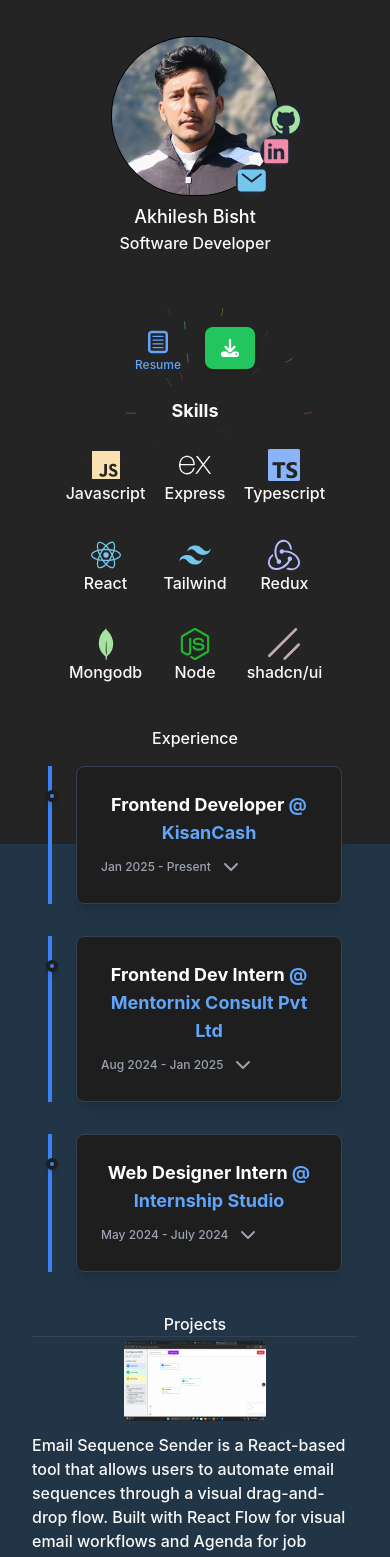
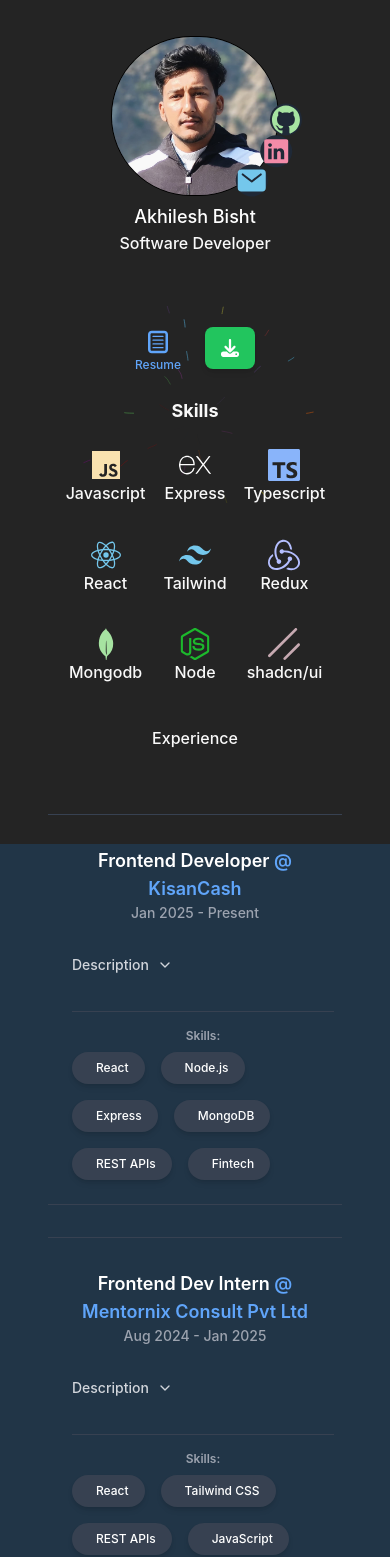
Before and after one commit to akhilesh-bisht/Portfolio-, a React (Vite) app: page / in a window 390 px wide. Shown: the top 1557 px of the page. Built offline with nearby package versions, Linux system fonts and the light colour scheme.

Commit message:
refactor: update Experience component for improved responsiveness and structure

```diff
--- a/src/components/Experience/Experience.tsx
+++ b/src/components/Experience/Experience.tsx
@@ -1,10 +1,12 @@
-import React, { useRef, useEffect, useState } from "react";
-import gsap from "gsap";
-import { ChevronDown } from "lucide-react";
+import React, { useState } from "react";
+import { ChevronDown } from "lucide-react"; // To use a chevron down for collapsing/expanding
+import { FaReact, FaNodeJs, FaCss3Alt } from "react-icons/fa"; // Example icons for skills
 
 interface Skill {
   name: string;
-  icon: React.ReactNode;
+  logo: React.ReactNode;
+  mobileLogo: React.ReactNode;
+  color: string;
 }
 
 interface Experience {
@@ -12,112 +14,80 @@ interface Experience {
   role: string;
   duration: string;
   description: string[];
-  skills?: Skill[];
+  skills: Skill[];
 }
 
 interface ExperienceProps {
   experience: Experience;
+  width: number; // This is for checking the screen width for responsive icons
 }
 
-const Experience: React.FC<ExperienceProps> = ({ experience }) => {
-  const cardRef = useRef<HTMLDivElement>(null);
-  const dotRef = useRef<HTMLDivElement>(null);
-  const contentRef = useRef<HTMLDivElement>(null);
-  const [isOpen, setIsOpen] = useState(false);
-
-  useEffect(() => {
-    gsap.set([cardRef.current, dotRef.current], {
-      opacity: 0,
-      y: 50,
-    });
-
-    if (cardRef.current && dotRef.current) {
-      gsap.to([cardRef.current, dotRef.current], {
-        opacity: 1,
-        y: 0,
-        duration: 0.6,
-        ease: "power3.out",
-      });
-    }
-  }, []);
-
-  useEffect(() => {
-    if (contentRef.current) {
-      gsap.to(contentRef.current, {
-        height: isOpen ? "auto" : 0,
-        opacity: isOpen ? 1 : 0,
-        duration: 0.3,
-        ease: "power2.out",
-      });
-    }
-  }, [isOpen]);
+const Experience: React.FC<ExperienceProps> = ({ experience, width }) => {
+  const [isOpen, setIsOpen] = useState(false); // To handle expanding/collapsing the description
 
   return (
-    <div className="relative pl-6 md:pl-10 border-l-4 border-blue-500 mx-auto max-w-full md:max-w-2xl">
-      {/* Timeline Dot */}
-      <div
-        ref={dotRef}
-        className="absolute left-0 top-6 w-3 h-3 md:w-4 md:h-4 bg-blue-500 border-4 border-[#1e1e1e] rounded-full shadow-md transform -translate-x-1/2"
-      />
-
-      {/* Experience Card */}
-      <div
-        ref={cardRef}
-        className="bg-[#1e1e1e] shadow-lg rounded-lg p-4 md:p-6 mb-6 border border-gray-700 transition-all hover:shadow-2xl"
-      >
-        {/* Header Section */}
-        <div
-          className="flex flex-col md:flex-row justify-between items-start md:items-center cursor-pointer p-2 rounded-lg hover:bg-gray-800 transition"
-          onClick={() => setIsOpen(!isOpen)}
-        >
-          <div>
-            <h3 className="text-lg md:text-xl font-bold text-white">
-              {experience.role}
-              <span className="text-blue-400"> @ {experience.company}</span>
+    <div className="flex flex-col md:flex-row justify-between items-start w-full border-t border-gray-700 border-b py-6 px-4 space-y-6 md:space-y-0">
+      {/* Left Section: Company and Role */}
+      <div className="w-full md:w-1/3 p-2">
+        <div className="flex flex-col">
+          <h3 className="text-lg font-semibold text-white">
+            {experience.role}{" "}
+            <span className="text-blue-400">@ {experience.company}</span>
           </h3>
-          </div>
-          <div className="flex items-center space-x-2 mt-2 md:mt-0">
-            <p className="text-xs md:text-sm text-gray-400">
-              {experience.duration}
-            </p>
-            <ChevronDown
-              className={`text-gray-400 transition-transform ${
-                isOpen ? "rotate-180" : ""
-              }`}
-            />
+          <p className="text-sm text-gray-400">{experience.duration}</p>
         </div>
       </div>
 
-        {/* Collapsible Content */}
+      {/* Right Section: Description and Skills */}
+      <div className="w-full md:w-2/3 flex flex-col items-start justify-start m-2">
+        {/* Description Toggle Button */}
         <div
-          ref={contentRef}
-          className="overflow-hidden h-0 transition-all duration-300"
+          className="cursor-pointer flex items-center text-gray-300 hover:text-white"
+          onClick={() => setIsOpen(!isOpen)}
         >
-          <ul className="space-y-2 md:space-y-3 text-gray-300 pt-3 md:pt-4 text-sm md:text-base">
-            {experience.description.map((point, index) => (
-              <li
-                key={index}
-                className="flex items-start before:content-['•'] before:text-blue-400 before:mr-2 md:before:mr-3"
+          <p className="mr-2 text-sm">Description</p>
+          <ChevronDown
+            className={`transition-transform cursor-pointer ${
+              isOpen ? "rotate-180" : ""
+            }`}
+            size={16}
+          />
+        </div>
+
+        {/* Collapsible Description */}
+        <div
+          className={`mt-3 text-gray-300 list-disc list-inside space-y-2 text-sm transition-all duration-300 ease-in-out ${
+            isOpen
+              ? "max-h-screen opacity-100"
+              : "max-h-0 opacity-0 overflow-hidden"
+          }`}
         >
-                {point}
-              </li>
-            ))}
+          {isOpen && (
+            <ul className="space-y-2">
+              {experience.description.map(
+                (point, index) => (
+                  console.log(point), (<li key={index}>{point}</li>)
+                )
+              )}
             </ul>
+          )}
+        </div>
 
         {/* Skills Section */}
-          {experience.skills && (
-            <div className="mt-4 md:mt-6 pt-3 md:pt-4 border-t border-gray-700">
-              <h4 className="text-xs md:text-sm font-semibold text-gray-400 mb-2 md:mb-3">
+        {experience.skills.length > 0 && (
+          <div className="mt-6 border-t border-gray-700 pt-4">
+            <h4 className="text-xs font-semibold text-gray-400 mb-2">
               Skills:
             </h4>
-              <div className="flex flex-wrap gap-2">
+            <div className="flex flex-wrap gap-4">
               {experience.skills.map((skill, index) => (
                 <div
                   key={index}
-                    className="flex items-center px-2 md:px-3 py-1 rounded-full bg-gray-700 text-white text-xs md:text-sm shadow-md hover:bg-gray-600 transition"
+                  className="flex items-center px-4 py-2 rounded-full bg-gray-700 text-white text-xs shadow-md hover:bg-gray-600 transition"
+                  style={{ color: skill.color }}
                 >
-                    {skill.icon}
-                    <span className="ml-1 md:ml-2">{skill.name}</span>
+                  {width > 800 ? skill.logo : skill.mobileLogo}
+                  <span className="ml-2">{skill.name}</span>
                 </div>
               ))}
             </div>
@@ -125,7 +95,6 @@ const Experience: React.FC<ExperienceProps> = ({ experience }) => {
         )}
       </div>
     </div>
-    </div>
   );
 };
 
--- a/src/components/Experience/ExperienceSection.tsx
+++ b/src/components/Experience/ExperienceSection.tsx
@@ -1,6 +1,6 @@
 import React from "react";
 import Experience from "./Experience";
-import { FaReact, FaNodeJs, FaCss3Alt, FaFigma, FaJs } from "react-icons/fa"; // Added FaJs for JavaScript
+import { FaReact, FaNodeJs, FaCss3Alt, FaFigma, FaJs } from "react-icons/fa"; // Icons for skills
 
 const experiences = [
   {
@@ -62,8 +62,7 @@ const experiences = [
 
 const ExperienceSection: React.FC = () => {
   return (
-    <div className="w-full flex flex-col items-center justify-center text-center md:text-left">
-      {/* <h2 className="text-3xl font-bold mb-8 text-white">Experience</h2> */}
+    <div className="w-full flex flex-col items-center justify-center text-center md:text-left py-12">
       <div className="w-full max-w-4xl mt-4 px-4 md:px-0 space-y-8">
         {experiences.map((exp, index) => (
           <Experience key={index} experience={exp} />
--- a/src/components/project/project.tsx
+++ b/src/components/project/project.tsx
@@ -22,7 +22,7 @@ const Project: React.FC<ProjectProps> = ({ projectObject }) => {
   }, [projectObject.skills]);
 
   return (
-    <div className="flex md:flex-row flex-col justify-between items-center w-full border-t border-gray-700 border-b">
+    <div className="flex md:flex-row flex-col justify-between items-center  w-full border-t border-gray-700 border-b">
       <div className="w-3/4 md:w-1/3 p-1">
         <a
           href={projectObject.link}
```
Lines whose indentation alone changed are shown as unchanged.
